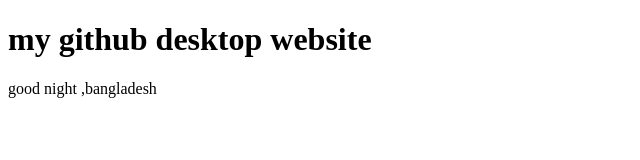
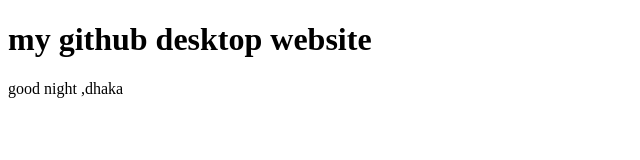
Before and after one commit to mashab10/my-second-website, a plain HTML site: page index.html in a window 1280 px wide. Shown: the full height of the page, 0-640 px from the left. Drawn offline with Linux system fonts and the light colour scheme.

Commit message:
Update index.html

```diff
--- a/index.html
+++ b/index.html
@@ -8,6 +8,6 @@
 </head>
 <body>
     <h1>my github desktop website</h1>
-    <p>good night ,bangladesh</p>
+    <p>good night ,dhaka</p>
 </body>
 </html>
```
